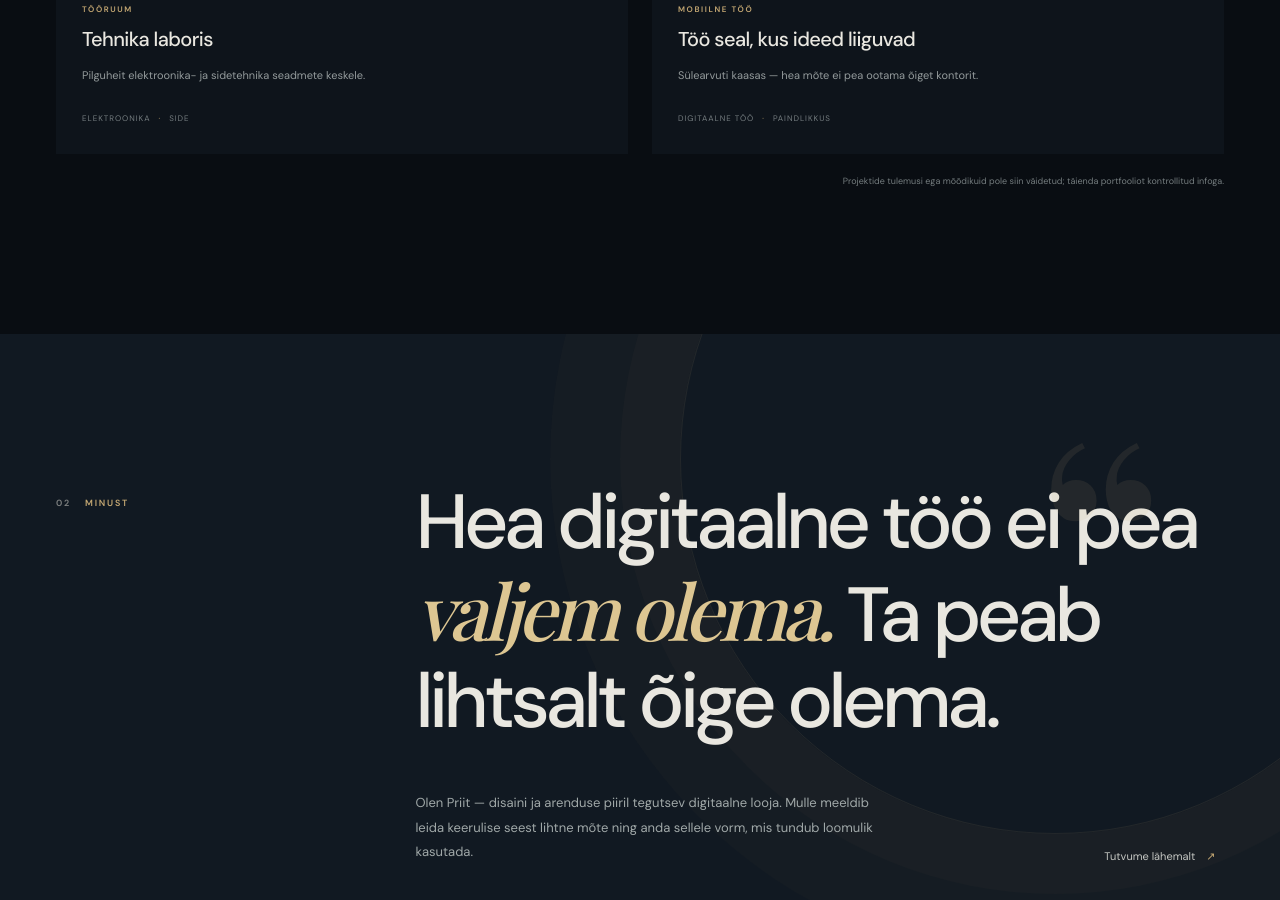
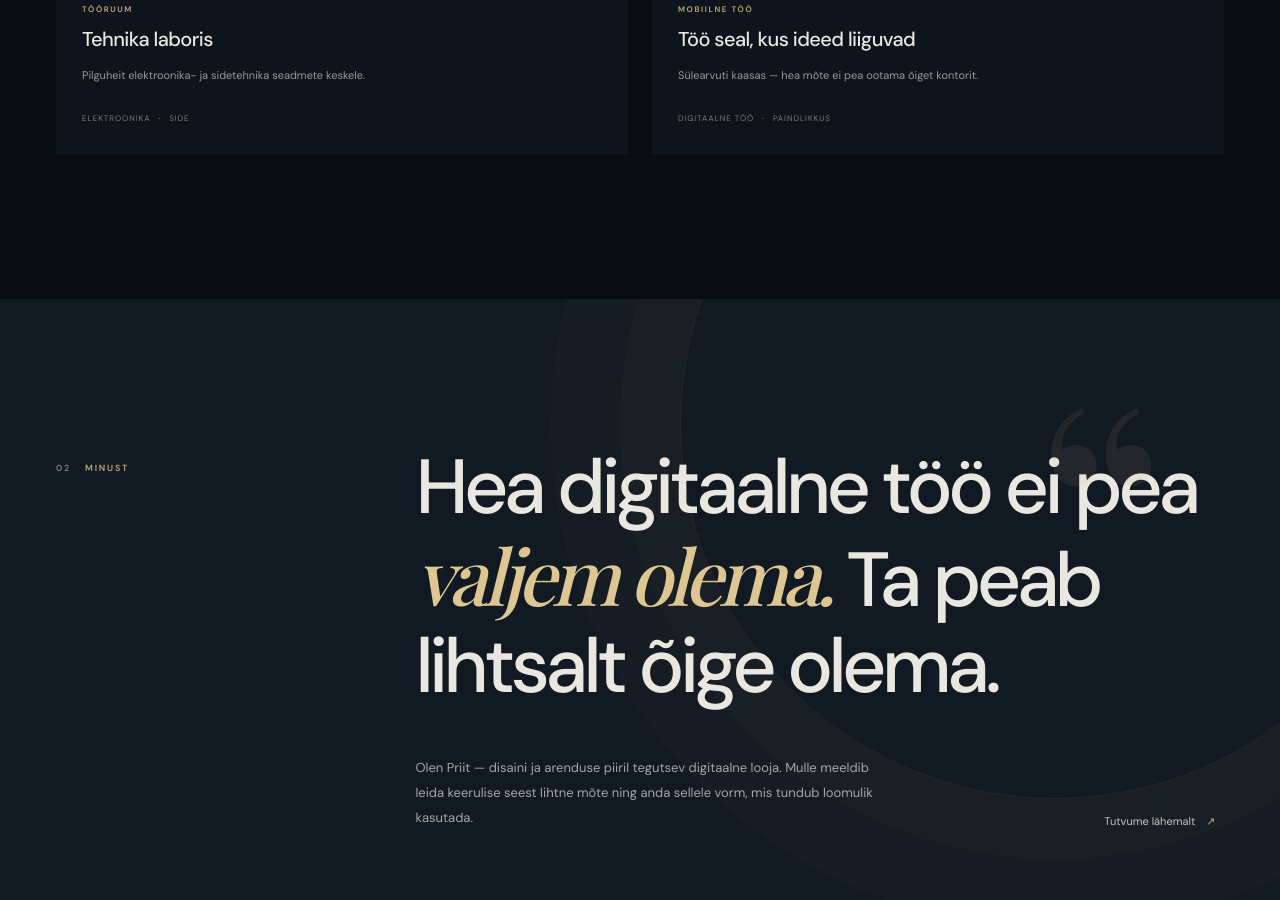
Before and after one commit to pritulkin/priit-linnakivi-veeb, a plain HTML site: page index.html in a window 1280 px wide. Shown: the part 2243-3143 px from the top of the page. Drawn offline with nearby package versions, Linux system fonts and the light colour scheme; a web font is replaced by a local one.

Commit message:
Fix HTML formatting and structure

```diff
--- a/index.html
+++ b/index.html
@@ -123,8 +123,7 @@
             </div>
           </article>
         </div>
-        <p class="metrics-note">Projektide tulemusi ega mõõdikuid pole siin väidetud; täienda portfooliot kontrollitud infoga.</p>
-      </section>
+              </section>
 
       <section class="manifesto section-space" id="minust" aria-labelledby="about-title">
         <div class="manifesto-inner section-shell">
```
